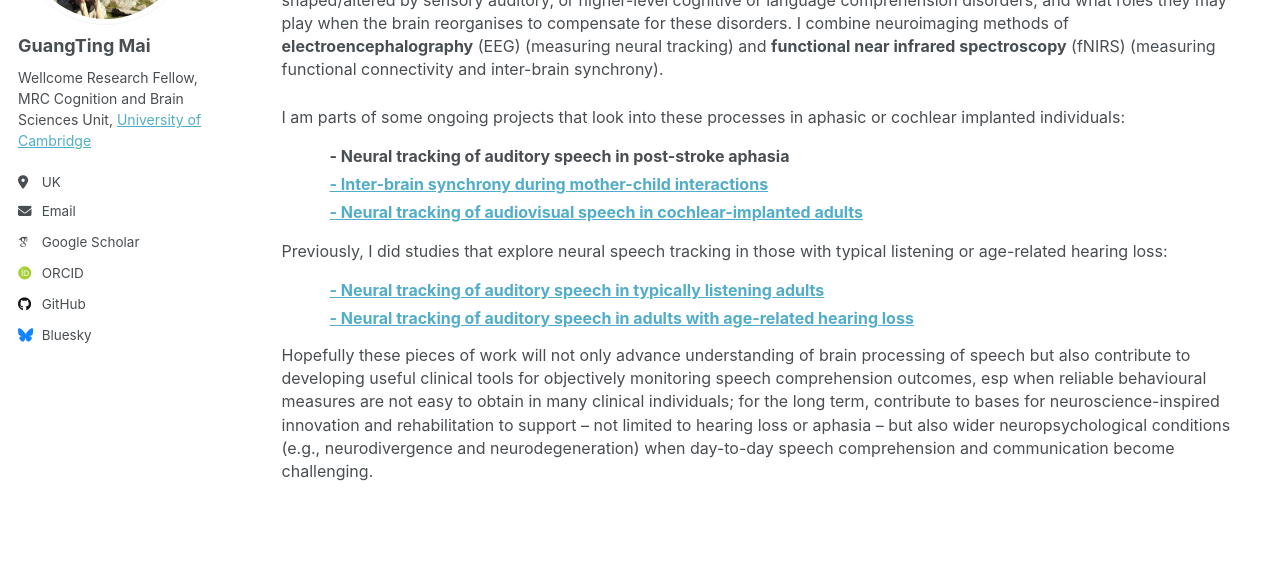
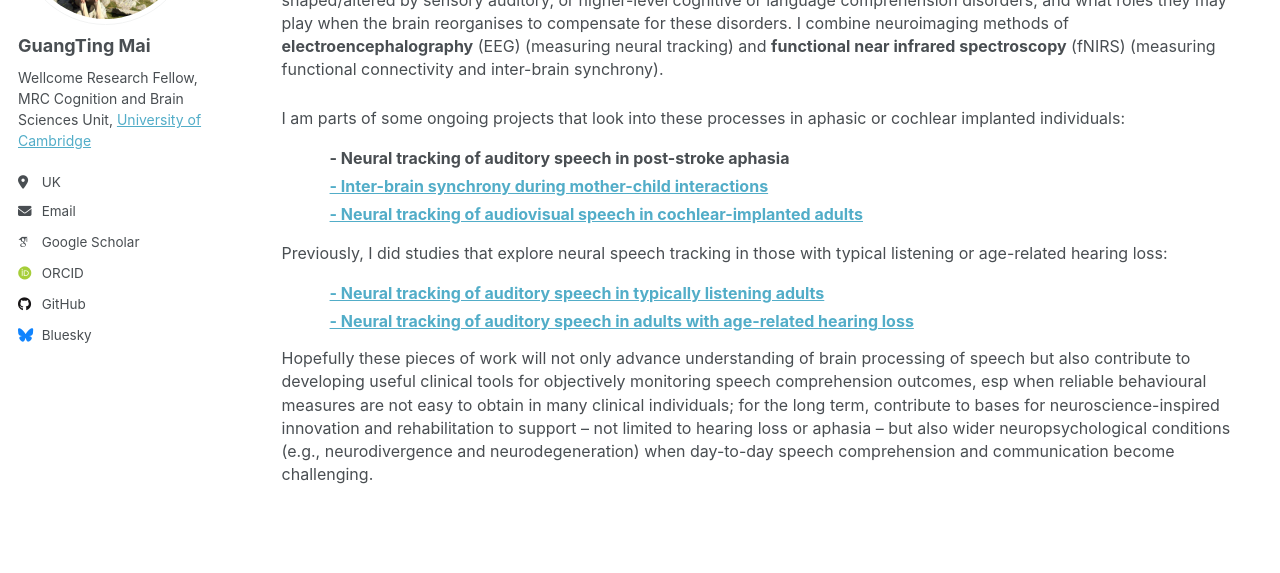
Before and after one commit to guangtingmai/guangtingmai.github.io, a Jekyll site: the page built from _pages/research.html, in a window 1280 px wide and 1098 px high. Shown: the part 249-822 px from the top of the window. Built offline with Jekyll 4.4.1, drawn with Linux system fonts in a browser that asks for light colours; some web fonts are replaced.

Commit message:
Update research.html

```diff
--- a/_pages/research.html
+++ b/_pages/research.html
@@ -12,11 +12,11 @@
   and what roles they may play when the brain reorganises to compensate for these disorders. I combine neuroimaging methods of
   <strong>electroencephalography</strong> (EEG) (measuring neural tracking) and <strong>functional near infrared spectroscopy</strong> (fNIRS)
   (measuring functional connectivity and inter-brain synchrony).</span></p>
-<p><span style="font-size: 12pt;line-height: 1.6;display: block;margin-bottom: 0.15vh">I am parts of some ongoing projects that look into these processes in aphasic or cochlear implanted individuals:</span></p>
+<p><span style="font-size: 12pt;line-height: 1.7;display: block;margin-bottom: 0.15vh">I am parts of some ongoing projects that look into these processes in aphasic or cochlear implanted individuals:</span></p>
 <p><span style="font-size: 12pt;line-height: 0.3;display: block;margin-bottom: 0.05vh">&emsp;&emsp;&emsp;<strong>- Neural tracking of auditory speech in post-stroke aphasia</strong></span></p>
 <p><span style="font-size: 12pt;line-height: 0.3;display: block;margin-bottom: 0.05vh">&emsp;&emsp;&emsp;<a href="https://guangtingmai.github.io/interbrain-sync/"><strong>- Inter-brain synchrony during mother-child interactions</strong></a></span></p>
 <p><span style="font-size: 12pt;line-height: 0.3;display: block;margin-bottom: 0.15vh">&emsp;&emsp;&emsp;<a href="https://guangtingmai.github.io/crossmodal-ci/"><strong>- Neural tracking of audiovisual speech in cochlear-implanted adults</strong></a></span></p>
-<p><span style="font-size: 12pt;line-height: 1.6;display: block;margin-bottom: 0.15vh">Previously, I did studies that explore neural speech tracking in those with typical listening or age-related hearing loss:</span></p>
+<p><span style="font-size: 12pt;line-height: 1.7;display: block;margin-bottom: 0.15vh">Previously, I did studies that explore neural speech tracking in those with typical listening or age-related hearing loss:</span></p>
 <p><span style="font-size: 12pt;line-height: 0.3;display: block;margin-bottom: 0.05vh">&emsp;&emsp;&emsp;<a href="https://guangtingmai.github.io/neuraltrack-typical/"><strong>- Neural tracking of auditory speech in typically listening adults</strong></a></span></p>
 <p><span style="font-size: 12pt;line-height: 0.3;display: block;margin-bottom: 0.17vh">&emsp;&emsp;&emsp;<a href="https://guangtingmai.github.io/neuraltrack-hearingloss/"><strong>- Neural tracking of auditory speech in adults with age-related hearing loss</strong></a></span></p>
 <p><span style="font-size: 12pt;line-height: 1.45;display: block;margin-bottom: 0.15vh">Hopefully these pieces of work will not only advance
```
